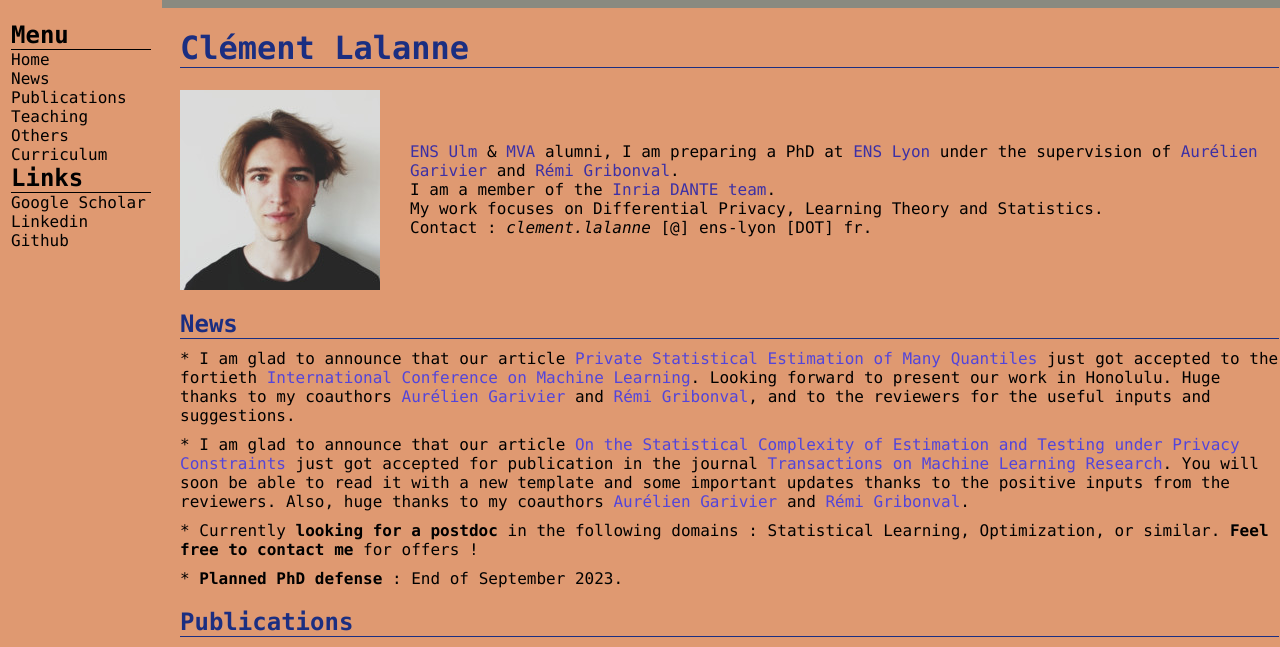
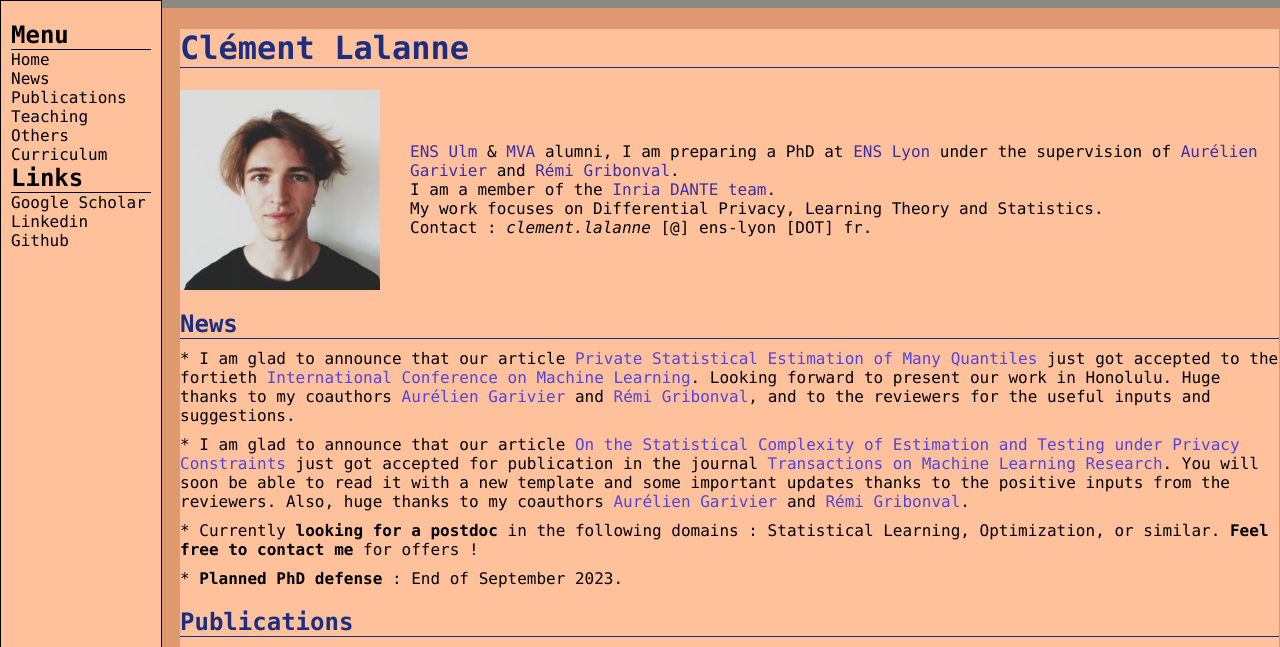
Before and after one commit to clemlal/clemlal.github.io, a Jekyll site: the page index.html, which Jekyll copies as it is, in a window 1280 px wide and 1400 px high. Shown: the top 647 px of the window. Built offline with Jekyll 4.4.1, drawn with Linux system fonts in a browser that asks for light colours; grey boxes are pictures that could not be loaded.

Commit message:
Update index.html

```diff
--- a/index.html
+++ b/index.html
@@ -22,9 +22,9 @@
     }
     .nav {
       width: 120px;
-      background-color: rgb(223, 153, 113);
+      background-color: rgb(255, 192, 156);
       padding: 20px;
-      border: 1px solid rgb(223, 153, 113);
+      border: 1px solid rgb(0, 0, 0);
       position: fixed;
       left: 0;
       top: 0;
@@ -50,7 +50,7 @@
     }
     .main {
       margin: 0 -20px;
-      background-color: rgb(223, 153, 113);
+      background-color: rgb(255, 192, 156);
       width: 100%;
     }
     .main h1 {
```
